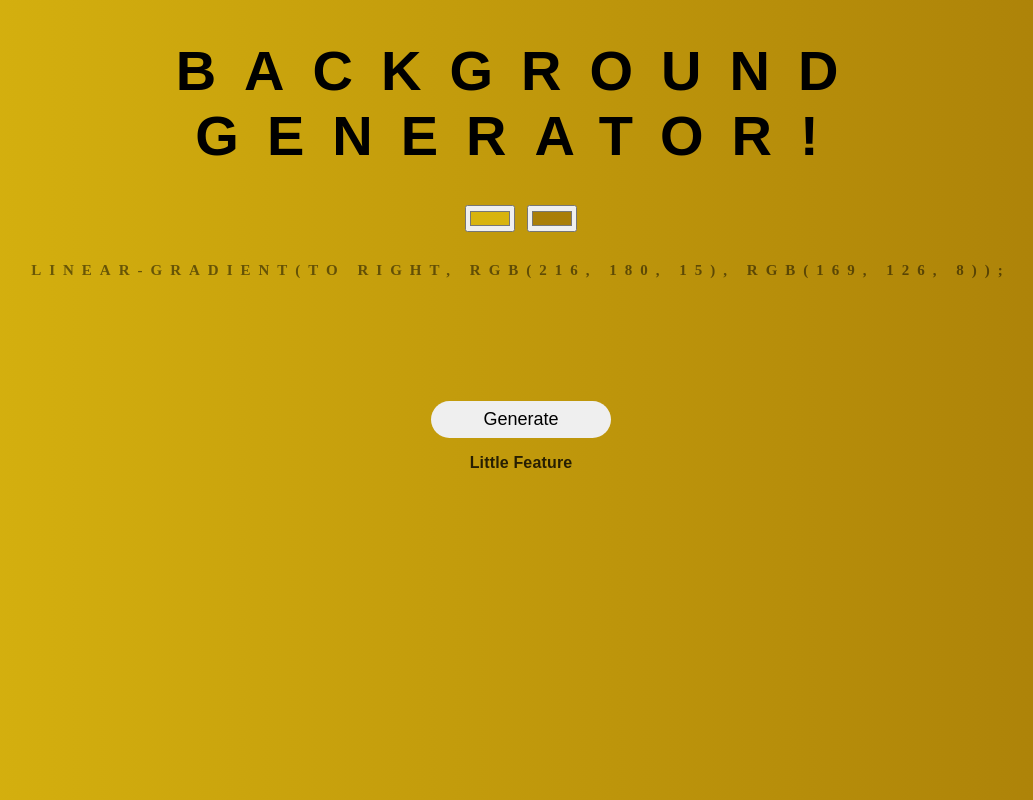
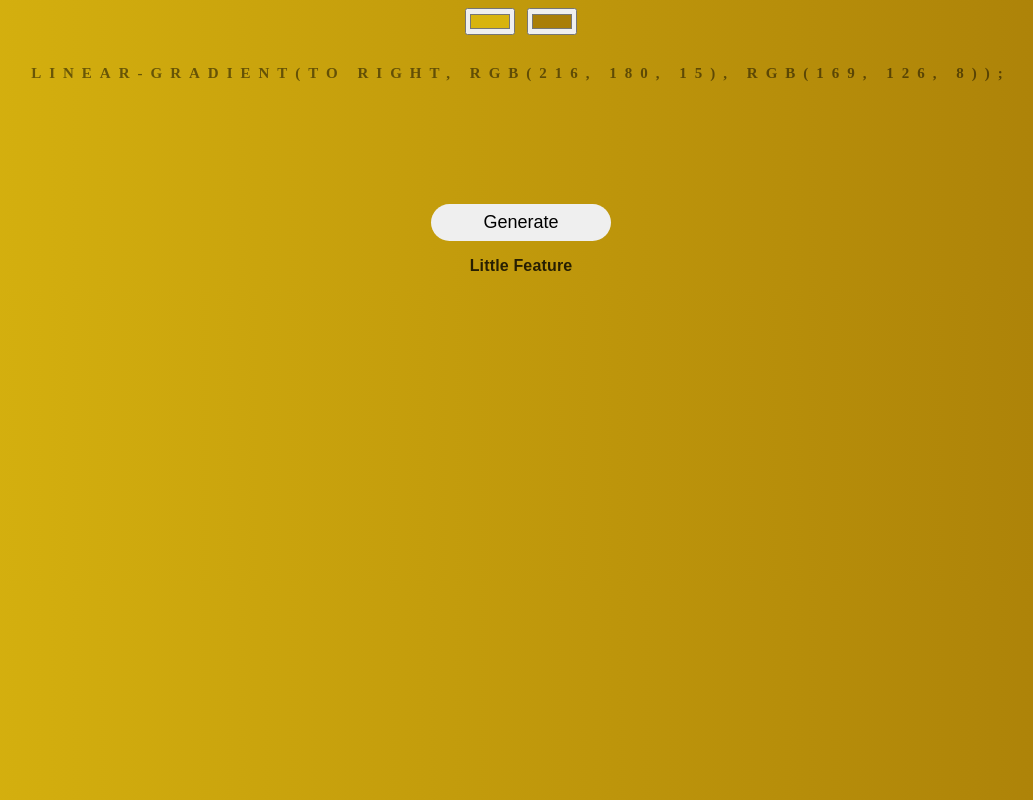
Before and after one commit to markkirivera/background-generator, a plain HTML site: page index.html in a window 1280 px wide. Shown: the whole page, without its empty margins (119-1152 px from the left). Drawn offline with Linux system fonts and the light colour scheme.

Commit message:
remove title

```diff
--- a/index.html
+++ b/index.html
@@ -7,7 +7,7 @@
 </head>
 
 <body id="gradient">
-	<h1>Background Generator!</h1>
+	<!-- <h1>Background Generator!</h1> -->
 	<input class="color1" type="color" name="color1">
 	<input class="color2" type="color" name="color2">
 	<p id="code"></p>
```
